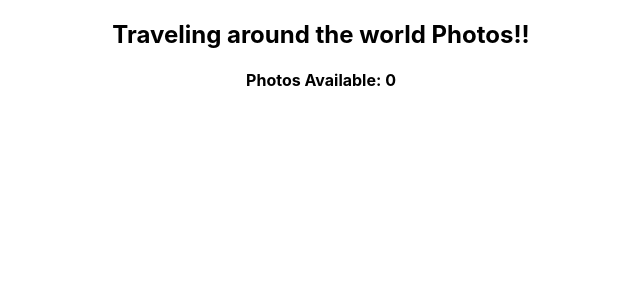
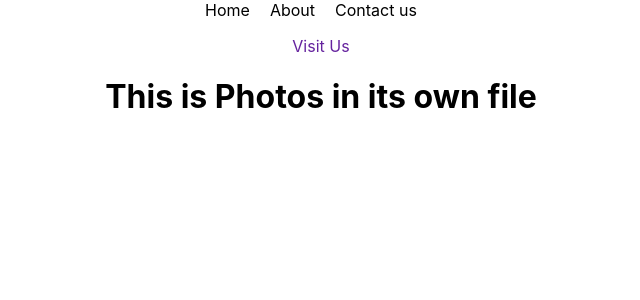
Before and after one commit to RabeyaEty01/react-rest-userposts, a React (Create React App) app: page / in a window 1280 px wide. Shown: the top 300 px of the page, without its empty margins (319-959 px from the left). Built offline with nearby package versions, Linux system fonts and the light colour scheme; no server answers.

Commit message:
folder structure added

```diff
--- a/src/App.js
+++ b/src/App.js
@@ -1,15 +1,19 @@
-import logo from './logo.svg';
 import './App.css';
-import { useEffect, useState } from 'react';
+import Header from './components/Header/Header';
+import Photos from './components/Photos/Photos';
+
 
 function App() {
   return (
     <div className="App">
+      <Header></Header>
       <Photos></Photos>
+
     </div>
   );
 }
 
+/*
 function Photos() {
   const [photos, setPhotos] = useState([]);
 
@@ -25,8 +29,19 @@ function Photos() {
     <div>
       <h2>Traveling around the world Photos!!</h2>
       <h4>Photos Available: {photos.length}</h4>
+      {
+        photos.map(photo => <Photo title={photo.title} id={photo.id}></Photo>)
+      }
     </div>
   );
 }
 
+function Photo(props) {
+  return (
+    <div>
+      <h2>Title: {props.title}</h2>
+      <p>Id: {props.id}</p>
+    </div>
+  );
+} */
 export default App;
--- /dev/null
+++ b/src/components/Header/Header.css
@@ -0,0 +1,8 @@
+.menu a{
+    text-decoration: none;
+    color: black;
+    margin-right: 20px;
+}
+.sub-title{
+    color: rgb(101, 35, 158);
+}
--- /dev/null
+++ b/src/components/Header/Header.js
@@ -0,0 +1,17 @@
+import React from 'react';
+import './Header.css';
+
+const Header = () => {
+    return (
+        <div>
+            <nav className="menu">
+                <a href="/home">Home</a>
+                <a href="/about">About</a>
+                <a href="/contact">Contact us</a>
+            </nav>
+            <p className="sub-title">Visit Us</p>
+        </div>
+    );
+};
+
+export default Header;
--- /dev/null
+++ b/src/components/Photos/Photos.js
@@ -0,0 +1,11 @@
+import React from 'react';
+
+const Photos = () => {
+    return (
+        <div>
+            <h1>This is Photos in its own file</h1>
+        </div>
+    );
+};
+
+export default Photos;
```
Also changed, not shown: src/components/Person/Person.js (added, +11 -0 lines), src/components/Person/Person.css (added), src/components/Photos/Photos.css (added).
